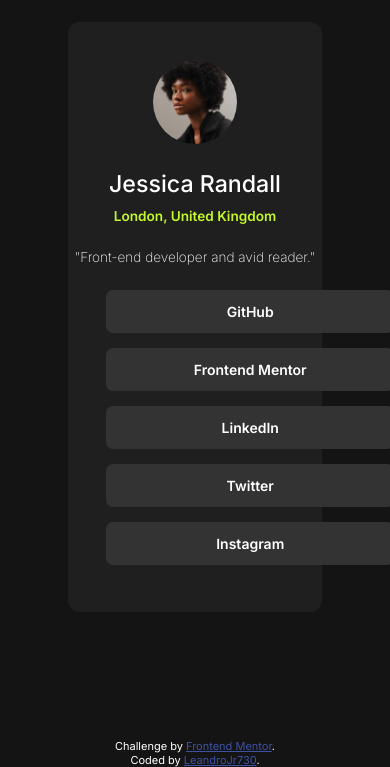
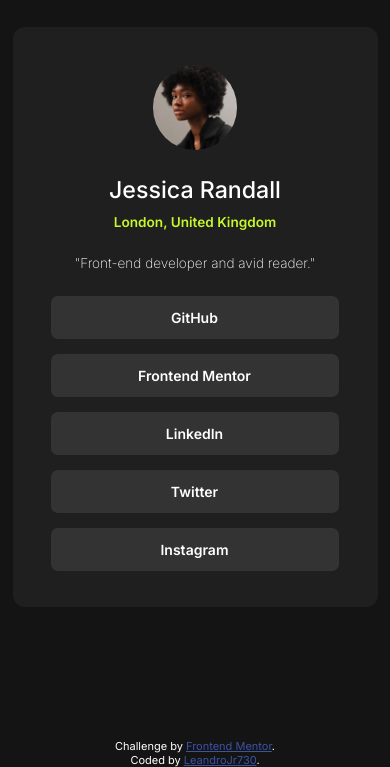
Before and after one commit to LeandroJr730/social-links, a plain HTML site: page index.html in a window 390 px wide. Shown: the part 105-872 px from the top of the page. Drawn offline with Linux system fonts and the light colour scheme.

Commit message:
project done
the lists bug when I zoom in, I tried to fix it but idk how to do it.

```diff
--- a/styles.css
+++ b/styles.css
@@ -53,12 +53,12 @@ ul.socialLinks {
   margin-top: 25px;
 }
 .socialLinks li {
-  margin-left: 38px;
+  transform: translateX(38px);
   margin-bottom: 15px;
   border-radius: 7px;
 
   background-color: hsl(0, 0%, 20%);
-  width: 288px;
+  max-width: 288px;
 
   padding: 13px;
   color: hsl(0, 0%, 100%);
@@ -84,12 +84,12 @@ ul.socialLinks {
 .attribution a {
   color: hsl(228, 45%, 44%);
 }
-@media only screen and (max-width: 505px) {
+@media only screen and (max-width: 375px) {
   .mainBox {
     width: 65%;
-    min-height: 70%;
+    min-height: 78%;
   }
-  .socialLinks {
-    width: 85%;
+  .socialLinks li {
+    max-width: 78%;
   }
 }
```
